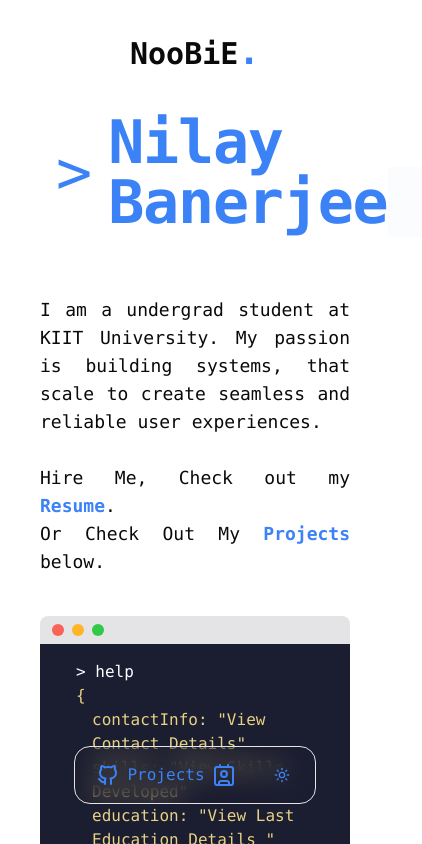
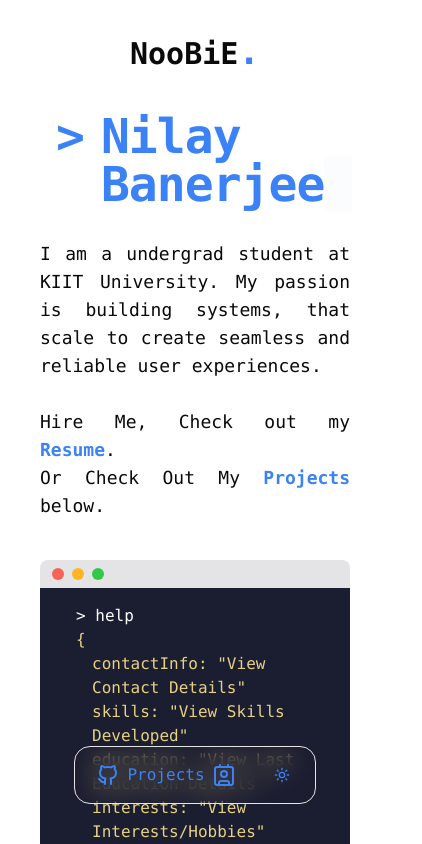
Before and after one commit to NooBIE-Nilay/new-portfolio, a Next.js app: page / in a window 390 px wide. Shown: the top 844 px of the page, 422 px wide, since content can reach past the window. Built offline with nearby package versions, Linux system fonts and the light colour scheme.

Commit message:
Made HeroSection Responsive

```diff
--- a/src/components/HeroSection.tsx
+++ b/src/components/HeroSection.tsx
@@ -4,9 +4,9 @@ import TypingAnimation from "./ui/typing-animation";
 export default function Hero() {
   return (
     <div className="hero-container py-10">
-      <div className="hero-title text-accent text-6xl pb-16 flex items-center">
-        <span className="mx-4 flex ">&gt;</span>
-        <TypingAnimation duration={75} className="text-6xl ">
+      <div className="hero-title text-accent  pb-8  md:pb-16 flex items-start md:items-center">
+        <span className="mx-4 flex font-semibold text-5xl">&gt;</span>
+        <TypingAnimation duration={75} className="text-5xl md:text-7xl ">
           {data.name}
         </TypingAnimation>
       </div>
```
